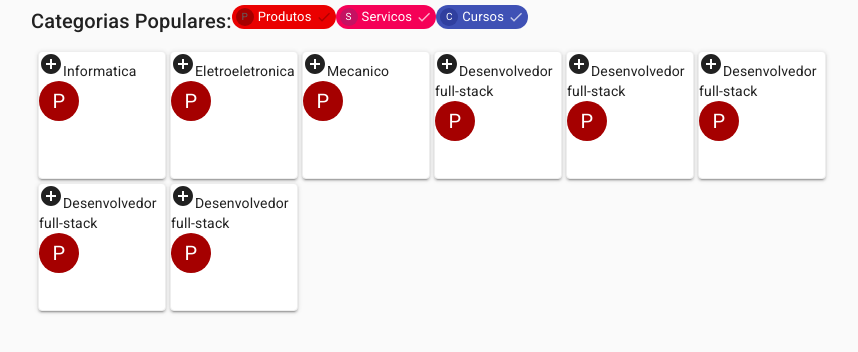
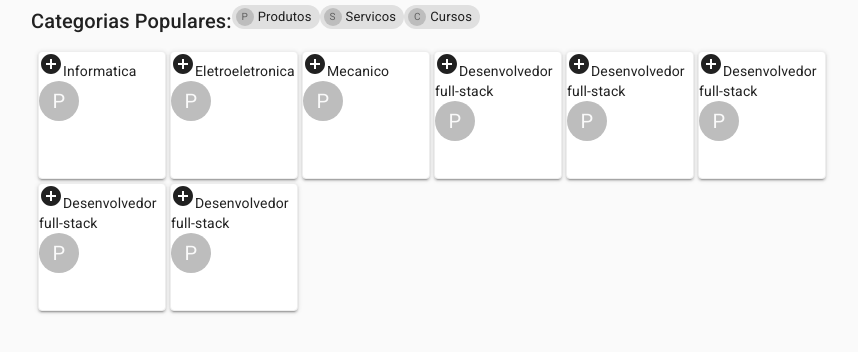
Before and after one commit to Leo-Ventura30/front-goto-market, a React (Create React App) app: page / in a window 1280 px wide. Shown: the top 352 px of the page, without its empty margins (161-1019 px from the left). Built offline with nearby package versions, Linux system fonts and the light colour scheme.

Commit message:
chore: fit style

```diff
--- a/src/features/managerProducts/containers/ProductCategory/index.tsx
+++ b/src/features/managerProducts/containers/ProductCategory/index.tsx
@@ -5,13 +5,20 @@ import { Grid, Typography, Chip, Avatar, Paper } from '@material-ui/core';
 import DoneIcon from '@material-ui/icons/Done';
 import AddCircleIcon from '@material-ui/icons/AddCircle';
 
+
 interface CategoryListProps{
-  categoryItemList: CategoryItem[]
+  typeCategoryList: TypeCategoryProps[]
+  categoryItemList: CategoryItemProps[]
+  title:string
+}
+
+export interface TypeCategoryProps{
+  onPress: () => void
   title:string
 }
 
 // onPress(): void
-export interface CategoryItem{
+export interface CategoryItemProps{
   onPress: () => void
   title: string
   icon?: any
@@ -34,62 +41,30 @@ const PaperProduct = styled(Paper)`
  border: 1px solid #eee;
  margin:2px;
 `
-const AvatarCategory = styled(Avatar)`
-  background:#a50000;
-  color:#fff;
-`
-const ChipCategory = styled(Chip)`
-  background:#ea0000;
-  color:#fff;
-
-`
-const handleDelete = () => {
-    console.info('You clicked the delete icon.');
-  };
-export const ProductsCategory = ({title, categoryItemList}:CategoryListProps) =>
+export const ProductsCategory = ({title, categoryItemList, typeCategoryList}:CategoryListProps) =>
   <PageWrapper container justify="center">
     <GridCategory container justify="flex-start">
         <Typography variant="h6" gutterBottom>
             {title}:
         </Typography>
-
-        <ChipCategory
+        {typeCategoryList.map((typeCategory => (
+            <Chip
               size="small"
-          avatar={<AvatarCategory alt="Produtos">P</AvatarCategory>}
-          label="Produtos"
+              avatar={<Avatar alt={typeCategory.title}>{typeCategory.title[0]}</Avatar>}
+              label={typeCategory.title}
               clickable
-          onDelete={handleDelete}
               deleteIcon={<DoneIcon />}
             />
-      <Chip
-          size="small"
-          avatar={<AvatarCategory alt="Produtos">S</AvatarCategory>}
-          label="Servicos"
-          clickable
-          color="secondary"
-          onDelete={handleDelete}
-          deleteIcon={<DoneIcon />}
-      />
-      <Chip
-          size="small"
-          avatar={<AvatarCategory alt="Produtos">C</AvatarCategory>}
-          label="Cursos"
-          clickable
-          color="primary"
-          onDelete={handleDelete}
-          deleteIcon={<DoneIcon />}
-        />
+        )))}
 
         <GridProducts container justify="flex-start" alignItems="center" spacing={0}>
         {categoryItemList.map((categoryItem) => (
           <Grid item justify="center" key={categoryItem.title}>
-                {/* <Link key={value} href={value} underline="none" > */}
             <PaperProduct elevation={2} onClick={categoryItem.onPress}>
               <AddCircleIcon/>
                 {categoryItem.title}
-                    <AvatarCategory alt="Produtos">P</AvatarCategory>
+              <Avatar alt="Produtos">P</Avatar>
             </PaperProduct>
-                {/* </Link> */}
           </Grid>
             ))}
         </GridProducts>
--- a/src/features/managerProducts/screens/ProductCategory/index.tsx
+++ b/src/features/managerProducts/screens/ProductCategory/index.tsx
@@ -1,8 +1,13 @@
 import React from 'react';
 
-import { CategoryItem, ProductsCategory } from '../../containers/ProductCategory';
+import { CategoryItemProps, ProductsCategory, TypeCategoryProps } from '../../containers/ProductCategory';
 const title = "Categorias Populares"
-const categoryItemList: CategoryItem[] = [
+const typeCategoryList: TypeCategoryProps[] = [
+	{ title: "Produtos", onPress:()=>{console.log("disabled")} },
+	{ title: "Servicos", onPress:()=>{console.log("disabled")} },
+	{ title: "Cursos", onPress:()=>{console.log("disabled")} },
+]
+const categoryItemList: CategoryItemProps[] = [
 	{ title: "Informatica", onPress: () => { console.log("Foi pressionado") } },
 	{ title: "Eletroeletronica", onPress: () => { console.log("Foi pressionado item2") } },
 	{ title: "Mecanico", onPress: () => { console.log("Foi pressionado item2") } },
@@ -15,6 +20,7 @@ const categoryItemList: CategoryItem[] = [
 export const ProductCategoryScreen = () => {
 
 	return <ProductsCategory
+		typeCategoryList={typeCategoryList}
 		categoryItemList={categoryItemList}
 		title={title}
 	/>
```
Lines whose indentation alone changed are shown as unchanged.
